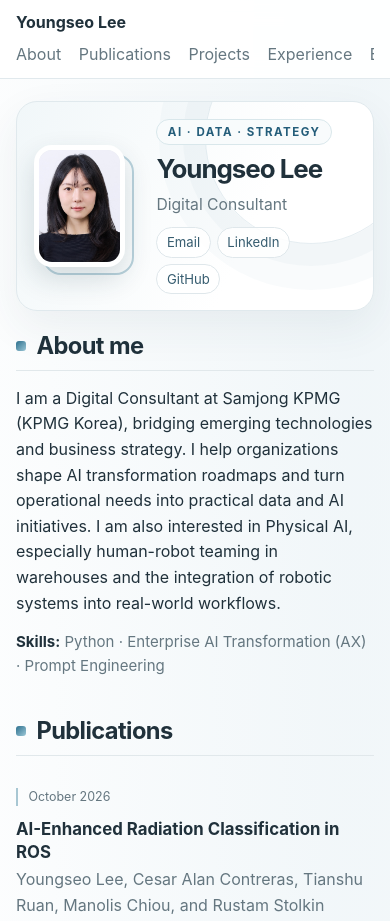
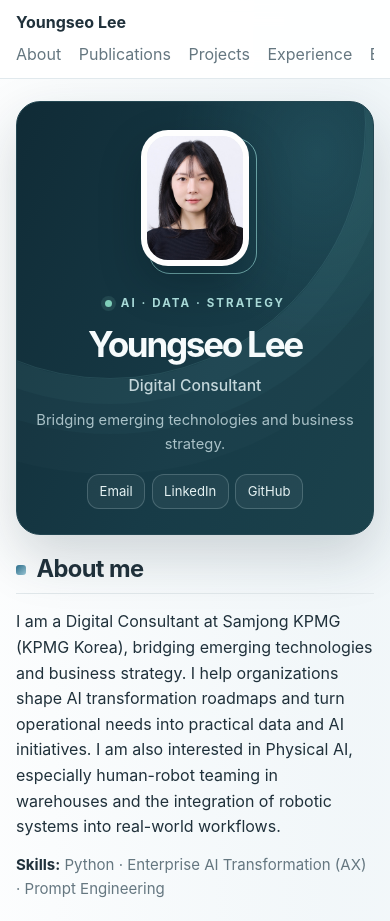
Before and after one commit to twenty4-lee/twenty4-lee.github.io, an Astro site: page / in a window 390 px wide. Shown: the top 921 px of the page. Built offline with nearby package versions, Linux system fonts and the light colour scheme; Astro itself is replaced by a stand-in of ours.

Commit message:
Redesign profile hero section

```diff
--- a/src/components/Hero.astro
+++ b/src/components/Hero.astro
@@ -3,20 +3,11 @@ import { siteConfig } from "../config";
 ---
 
 <section id="top" class="profile-intro" aria-label="Profile">
-  <div class="profile-photo-frame">
-    <img
-      class="profile-photo"
-      src="/images/profile.jpg"
-      alt="Portrait of Youngseo Lee"
-      width="604"
-      height="755"
-      fetchpriority="high"
-    />
-  </div>
   <div class="profile-details">
     <p class="profile-eyebrow">AI · Data · Strategy</p>
     <h1 class="profile-name">{siteConfig.name}</h1>
     <p class="profile-role">{siteConfig.title}</p>
+    <p class="profile-summary">Bridging emerging technologies and business strategy.</p>
     <ul class="profile-links" aria-label="Contact and profiles">
       {siteConfig.social.email && (
         <li><a href={`mailto:${siteConfig.social.email}`}>Email</a></li>
@@ -33,4 +24,14 @@ import { siteConfig } from "../config";
       )}
     </ul>
   </div>
+  <div class="profile-photo-frame">
+    <img
+      class="profile-photo"
+      src="/images/profile.jpg"
+      alt="Portrait of Youngseo Lee"
+      width="604"
+      height="755"
+      fetchpriority="high"
+    />
+  </div>
 </section>
--- a/src/styles/global.css
+++ b/src/styles/global.css
@@ -94,45 +94,54 @@ a:hover {
 
 .profile-intro {
   position: relative;
+  isolation: isolate;
   display: grid;
-  grid-template-columns: 164px minmax(0, 1fr);
+  grid-template-columns: minmax(0, 1fr) 248px;
   align-items: center;
-  gap: 2rem;
-  margin-top: 2.25rem;
-  padding: 1.5rem 1.75rem;
+  gap: clamp(2rem, 6vw, 4.5rem);
+  min-height: 390px;
+  margin-top: 2rem;
+  padding: clamp(2.5rem, 6vw, 4rem) clamp(2rem, 6.4vw, 4.25rem);
   overflow: hidden;
-  border: 1px solid #e0e9ed;
-  border-radius: 26px;
-  background: linear-gradient(115deg, #f1f7f9 0%, #fff 65%);
-  box-shadow: 0 16px 44px rgb(37 71 88 / 7%);
+  border: 1px solid #234651;
+  border-radius: 30px;
+  background:
+    radial-gradient(ellipse at 84% 12%, rgb(62 132 146 / 23%), transparent 34%),
+    linear-gradient(116deg, #102b36 0%, #173b47 58%, #1b424c 100%);
+  box-shadow: 0 22px 54px rgb(20 47 58 / 18%);
 }
 
-.profile-intro::after {
+.profile-intro::before {
   position: absolute;
-  top: -70px;
-  right: -44px;
-  width: 210px;
-  height: 210px;
-  border: 1px solid rgb(85 137 159 / 15%);
+  z-index: -1;
+  top: -235px;
+  right: 2%;
+  width: 510px;
+  height: 510px;
+  border: 1px solid rgb(137 202 202 / 14%);
   border-radius: 50%;
-  box-shadow: 0 0 0 22px rgb(85 137 159 / 4%), 0 0 0 46px rgb(85 137 159 / 3%);
+  box-shadow:
+    0 0 0 25px rgb(137 202 202 / 4%),
+    0 0 0 55px rgb(137 202 202 / 3%),
+    0 0 0 95px rgb(137 202 202 / 2%);
   content: "";
   pointer-events: none;
 }
 
 .profile-photo-frame {
   position: relative;
-  width: 140px;
-  height: 168px;
+  justify-self: end;
+  width: 230px;
+  height: 286px;
   isolation: isolate;
 }
 
 .profile-photo-frame::after {
   position: absolute;
   z-index: -1;
-  inset: 9px -9px -8px 9px;
-  border: 2px solid #b9d2dc;
-  border-radius: 23px;
+  inset: 12px -12px -12px 12px;
+  border: 1px solid rgb(148 214 211 / 72%);
+  border-radius: 28px;
   content: "";
 }
 
@@ -141,10 +150,10 @@ a:hover {
   display: block;
   width: 100%;
   height: 100%;
-  border: 5px solid #fff;
-  border-radius: 23px;
+  border: 6px solid rgb(255 255 255 / 94%);
+  border-radius: 27px;
   background: #e9eef0;
-  box-shadow: 0 12px 28px rgb(26 55 69 / 16%);
+  box-shadow: 0 18px 42px rgb(2 18 25 / 28%);
   object-fit: cover;
   object-position: center 32%;
 }
@@ -157,59 +166,75 @@ a:hover {
 
 .profile-eyebrow {
   display: inline-flex;
-  margin: 0 0 0.5rem;
-  padding: 0.18rem 0.65rem;
-  border: 1px solid #d9e7eb;
-  border-radius: 999px;
-  background: #f8fbfc;
-  color: var(--accent);
+  align-items: center;
+  gap: 0.55rem;
+  margin: 0 0 0.8rem;
+  color: #a8d9d7;
   font-size: 0.72rem;
-  font-weight: 700;
-  letter-spacing: 0.13em;
+  font-weight: 720;
+  letter-spacing: 0.18em;
   text-transform: uppercase;
+}
+
+.profile-eyebrow::before {
+  width: 7px;
+  height: 7px;
+  border-radius: 50%;
+  background: #80cfba;
+  box-shadow: 0 0 0 4px rgb(128 207 186 / 12%);
+  content: "";
 }
 
 .profile-name {
   margin: 0;
-  color: var(--ink);
-  font-size: clamp(1.8rem, 4vw, 2.35rem);
-  font-weight: 720;
-  letter-spacing: -0.04em;
+  color: #f6fbfc;
+  font-size: clamp(2.45rem, 5vw, 3.65rem);
+  font-weight: 740;
+  letter-spacing: -0.065em;
   line-height: 1.2;
 }
 
 .profile-role {
   margin: 0.45rem 0 0;
-  color: var(--muted);
+  color: #c3d6da;
   font-size: 1.08rem;
+  font-weight: 520;
+}
+
+.profile-summary {
+  max-width: 42ch;
+  margin: 0.85rem 0 0;
+  color: #a9c1c7;
+  font-size: 0.98rem;
+  line-height: 1.65;
 }
 
 .profile-links {
   position: relative;
   z-index: 1;
   flex-wrap: wrap;
-  gap: 0.5rem;
-  margin-top: 0.9rem;
+  gap: 0.55rem;
+  margin-top: 1.45rem;
   font-size: 0.88rem;
 }
 
 .profile-links a {
   display: inline-flex;
   align-items: center;
-  min-height: 32px;
-  padding: 0.24rem 0.72rem;
-  border: 1px solid #dfe7eb;
-  border-radius: 999px;
-  background: rgb(255 255 255 / 85%);
-  color: #375d70;
+  min-height: 38px;
+  padding: 0.3rem 0.88rem;
+  border: 1px solid rgb(205 229 232 / 22%);
+  border-radius: 12px;
+  background: rgb(255 255 255 / 5%);
+  color: #e4f1f2;
   text-decoration: none;
   transition: border-color 160ms ease, background 160ms ease, transform 160ms ease;
 }
 
 .profile-links a:hover {
   transform: translateY(-1px);
-  border-color: #aecbd7;
-  background: #fff;
+  border-color: rgb(176 226 222 / 70%);
+  background: rgb(255 255 255 / 11%);
 }
 
 .content-section {
@@ -530,40 +555,58 @@ a:hover {
   }
 
   .profile-intro {
-    grid-template-columns: 105px minmax(0, 1fr);
-    gap: 1.1rem;
+    grid-template-columns: minmax(0, 1fr);
+    gap: 1.45rem;
     margin-top: 1.35rem;
-    padding: 1rem 1.05rem;
+    padding: 1.75rem 1.2rem 1.55rem;
+    border-radius: 24px;
+  }
+
+  .profile-photo-frame {
+    grid-row: 1;
+    justify-self: center;
+    width: 108px;
+    height: 136px;
+  }
+
+  .profile-photo-frame::after {
+    inset: 8px -8px -8px 8px;
     border-radius: 21px;
   }
 
-  .profile-photo-frame {
-    width: 91px;
-    height: 122px;
-  }
-
-  .profile-photo,
-  .profile-photo-frame::after {
-    border-radius: 18px;
-  }
-
   .profile-name {
-    font-size: 1.62rem;
+    font-size: clamp(2.05rem, 9vw, 2.65rem);
   }
 
   .profile-role {
     font-size: 0.98rem;
   }
 
+  .profile-details {
+    grid-row: 2;
+    text-align: center;
+  }
+
+  .profile-eyebrow {
+    justify-content: center;
+    margin-bottom: 0.65rem;
+  }
+
+  .profile-summary {
+    margin: 0.65rem auto 0;
+    font-size: 0.92rem;
+  }
+
   .profile-links {
-    gap: 0.38rem;
-    margin-top: 0.65rem;
+    justify-content: center;
+    gap: 0.4rem;
+    margin-top: 1.1rem;
     font-size: 0.82rem;
   }
 
   .profile-links a {
-    min-height: 30px;
-    padding-inline: 0.6rem;
+    min-height: 35px;
+    padding-inline: 0.72rem;
   }
 
   .content-section {
```
